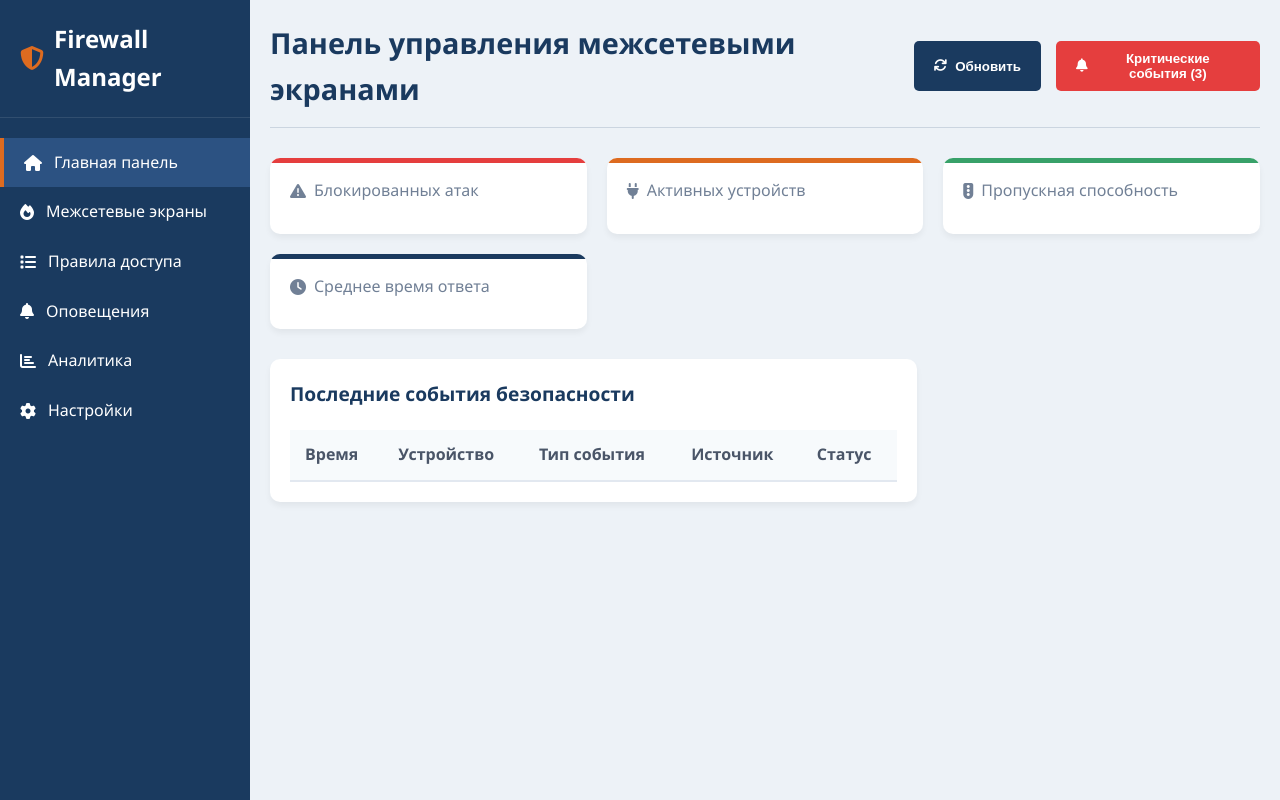
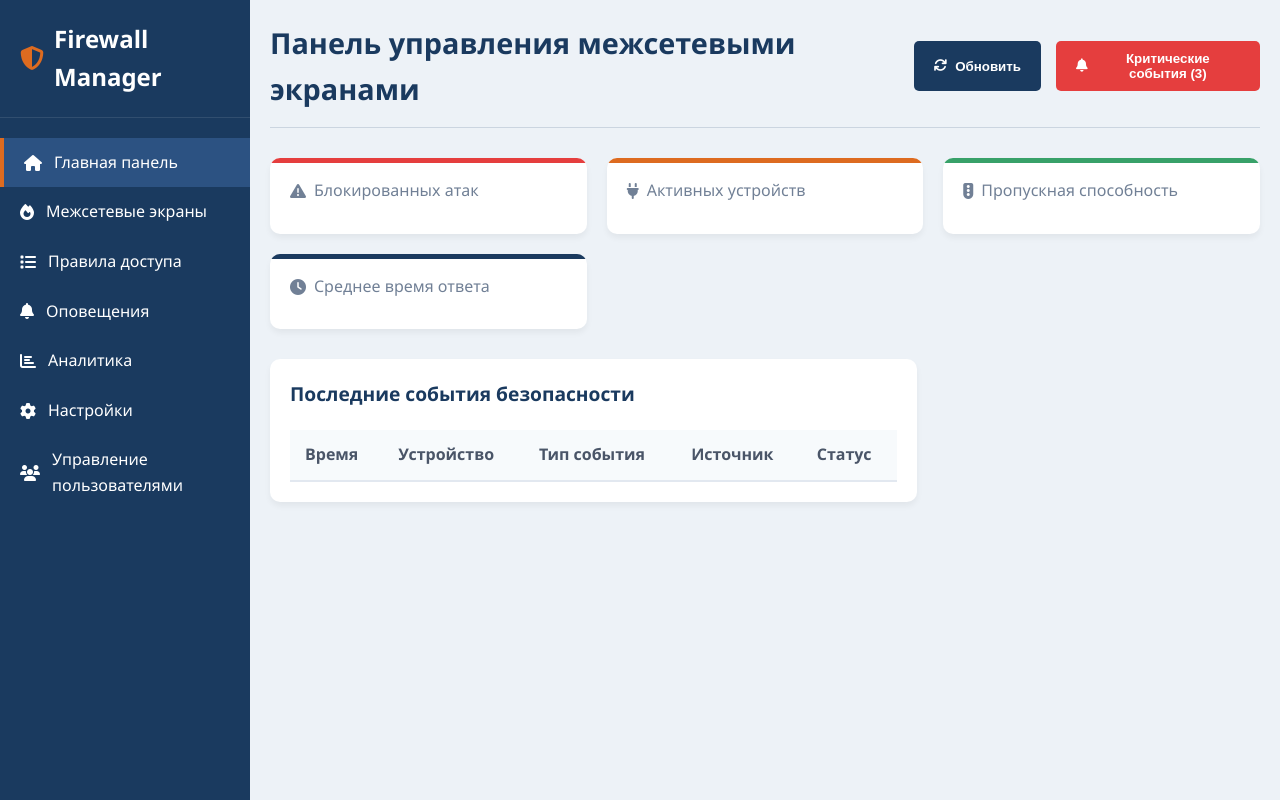
Before and after one commit to VladislavArtemovichh/Firewall-Management-Platform, a FastAPI app: page /dashboard in a window 1280 px wide. Run offline with FastAPI, Linux system fonts and the light colour scheme; lists and menus that the app fills with data are empty.

Commit message:
добавил связь со стр управления пользователями

```diff
--- a/templates/dashboard.html
+++ b/templates/dashboard.html
@@ -341,6 +341,9 @@
             <div class="nav-item">
                 <i class="fas fa-cog"></i> Настройки
             </div>
+            <div class="nav-item" onclick="window.location.href='/nastroyki'">
+                <i class="fas fa-users"></i> Управление пользователями
+            </div>
         </div>
 
         <!-- Основной контент -->
```
